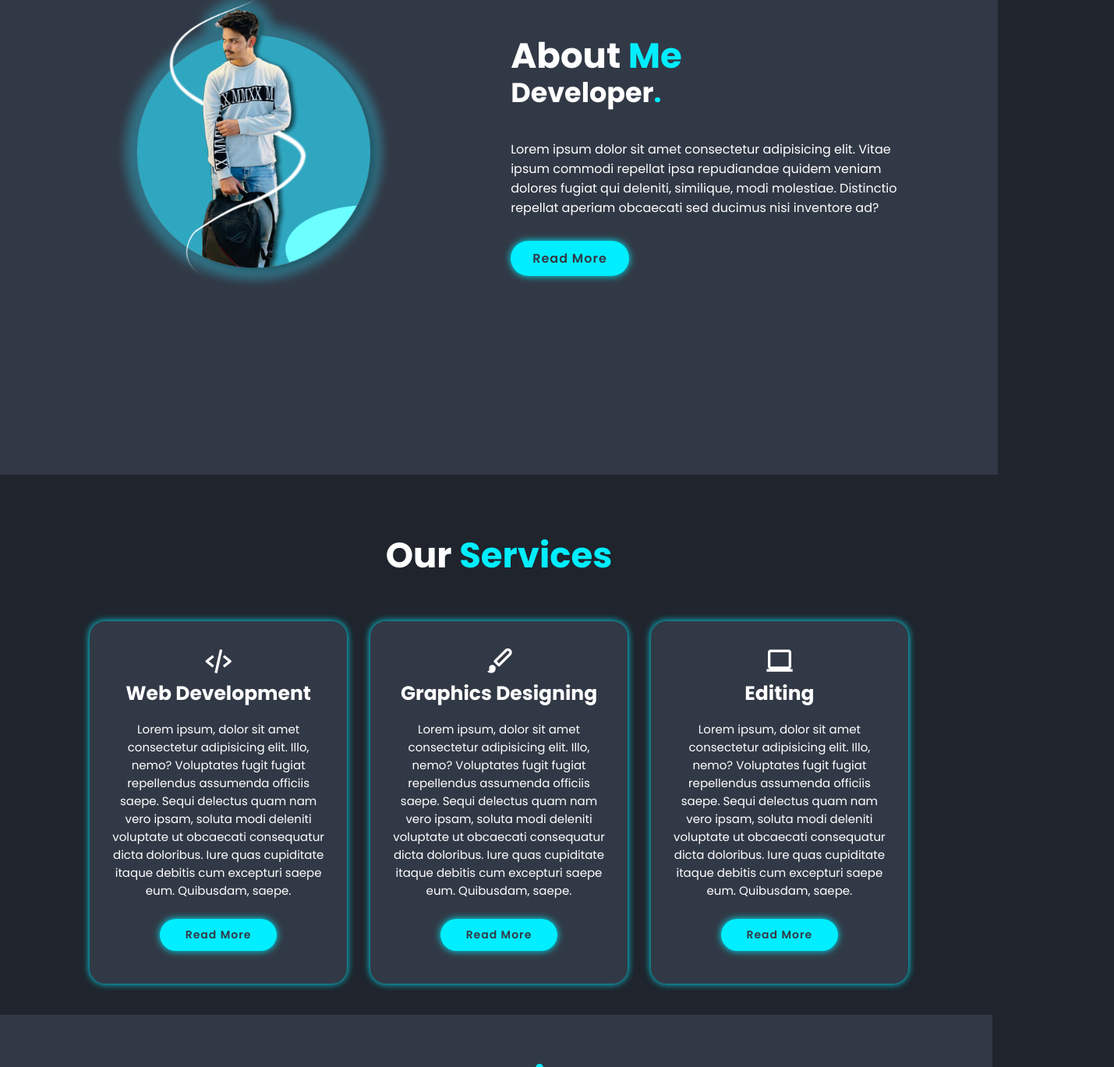
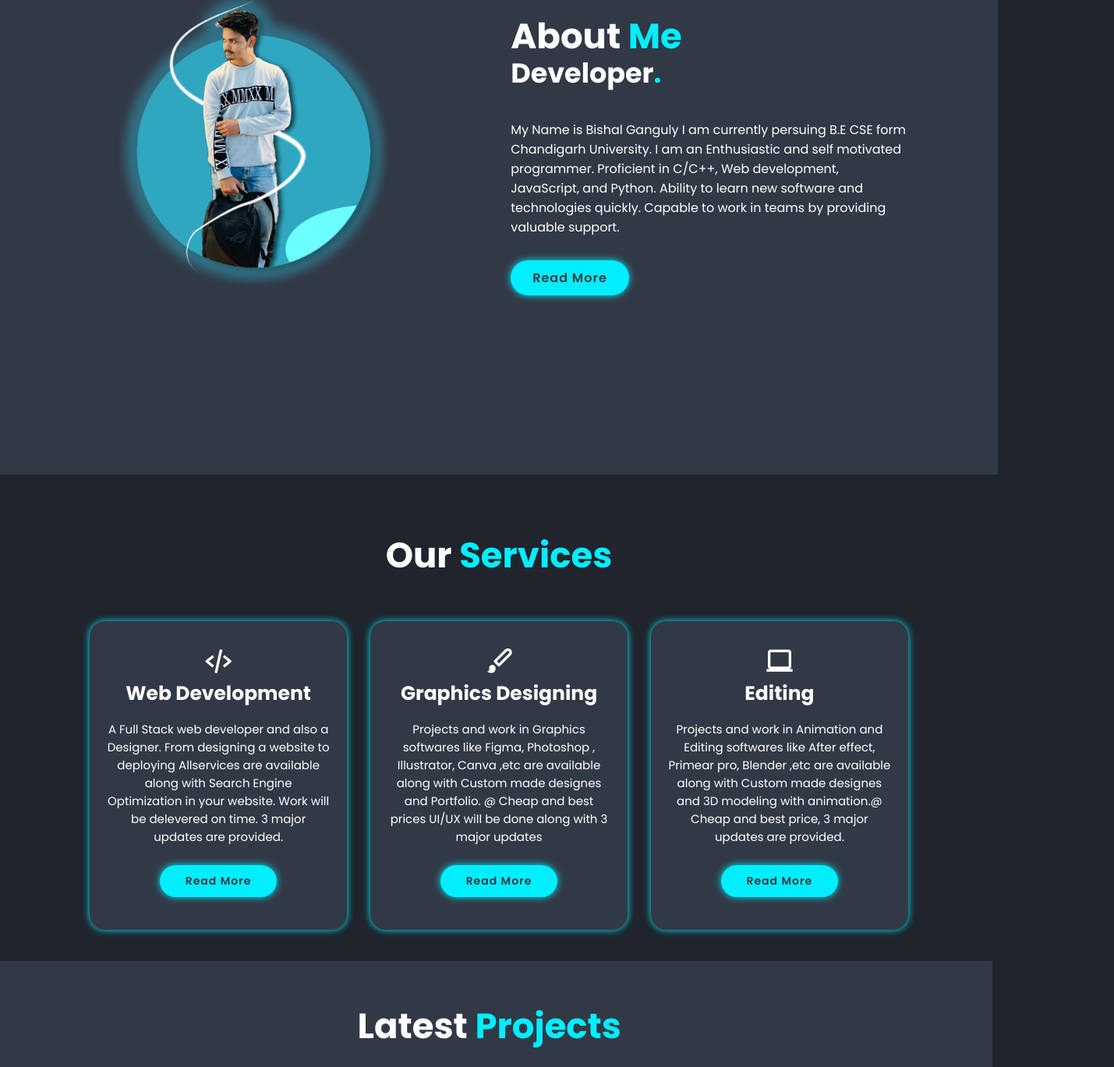
Before and after one commit to ARYANX00/portfolio_website, a plain HTML site: page index.html in a window 1280 px wide. Shown: the part 991-2360 px from the top of the page at 78% size, 1429 px wide, since content can reach past the window. Drawn offline with nearby package versions, Linux system fonts and the light colour scheme.

Commit message:
changes in index.html

```diff
--- a/index.html
+++ b/index.html
@@ -38,7 +38,7 @@
             <h3>Hello I'm</h3>
             <h1>Bishal Ganguly</h1>
             <h3>And I am a <span class="multiple-text"></span></h3>
-            <p>Lorem, ipsum dolor sit amet com</p>
+            <p>A Full stack Developer and A freelancer</p>
 
             <div class="social-meadia">
                 <a href="https://www.facebook.com/profile.php?id=100071331304746" target="_blank"><i class='bx bxl-facebook'></i></a>
@@ -66,9 +66,9 @@
         <div class="about-content">
             <h2 class="heading">About <span>Me</span></h2>
             <h3>Developer<span>.</span></h3>
-            <p>Lorem ipsum dolor sit amet consectetur adipisicing elit.
-                Vitae ipsum commodi repellat ipsa repudiandae quidem veniam dolores fugiat qui deleniti, similique,
-                modi molestiae. Distinctio repellat aperiam obcaecati sed ducimus nisi inventore ad?</p>
+            <p>My Name is Bishal Ganguly I am currently persuing B.E CSE form Chandigarh University. I am an
+                Enthusiastic and self motivated programmer. Proficient in C/C++, Web development, JavaScript, and Python.
+                Ability to learn new software and technologies quickly. Capable to work in teams by providing valuable support.</p>
             <a href="#" class="btn">Read More</a>
         </div>
     </section>
@@ -85,12 +85,12 @@
                 <div class="services-box">
                     <i class='bx bx-code-alt'></i>
                     <h3>Web Development</h3>
-                    <p> Lorem ipsum, dolor sit amet consectetur adipisicing elit.
-                        Illo, nemo? Voluptates fugit fugiat repellendus assumenda officiis saepe.
-                        Sequi delectus quam nam vero ipsam, soluta modi deleniti voluptate ut obcaecati consequatur
-                        dicta doloribus.
-                        Iure quas cupiditate itaque debitis cum excepturi saepe eum.
-                        Quibusdam, saepe.</p>
+                    <p> A Full Stack web developer and also a Designer.
+                        From designing a website to deploying Allservices are available
+                        along with Search Engine Optimization in your website.
+                        Work will be delevered on time.
+                        3 major updates are provided.
+                    </p>
                     <a href="#contact" class="btn">Read More</a>
                 </div>
             </div>
@@ -99,12 +99,11 @@
                 <div class="services-box">
                     <i class='bx bxs-paint'></i>
                     <h3>Graphics Designing</h3>
-                    <p>Lorem ipsum, dolor sit amet consectetur adipisicing elit.
-                        Illo, nemo? Voluptates fugit fugiat repellendus assumenda officiis saepe.
-                        Sequi delectus quam nam vero ipsam, soluta modi deleniti voluptate ut obcaecati consequatur
-                        dicta doloribus.
-                        Iure quas cupiditate itaque debitis cum excepturi saepe eum.
-                        Quibusdam, saepe.</p>
+                    <p>Projects and work in Graphics softwares like
+                        Figma, Photoshop , Illustrator, Canva ,etc
+                    are available along with Custom made designes
+                and Portfolio. @ Cheap and best prices
+            UI/UX will be done along with 3 major updates                  </p>
                     <a href="#contact" class="btn">Read More</a>
                 </div>
             </div>
@@ -113,12 +112,11 @@
                 <div class="services-box">
                     <i class='bx bx-laptop'></i>
                     <h3>Editing</h3>
-                    <p>Lorem ipsum, dolor sit amet consectetur adipisicing elit.
-                        Illo, nemo? Voluptates fugit fugiat repellendus assumenda officiis saepe.
-                        Sequi delectus quam nam vero ipsam, soluta modi deleniti voluptate ut obcaecati consequatur
-                        dicta doloribus.
-                        Iure quas cupiditate itaque debitis cum excepturi saepe eum.
-                        Quibusdam, saepe.</p>
+                    <p>Projects and work in Animation and Editing softwares like
+                        After effect, Primear pro, Blender ,etc
+                    are available along with Custom made designes
+                and 3D modeling with animation.@ Cheap and best price,
+                3 major updates are provided.</p>
                     <a href="#contact" class="btn">Read More</a>
                 </div>
             </div>
```
